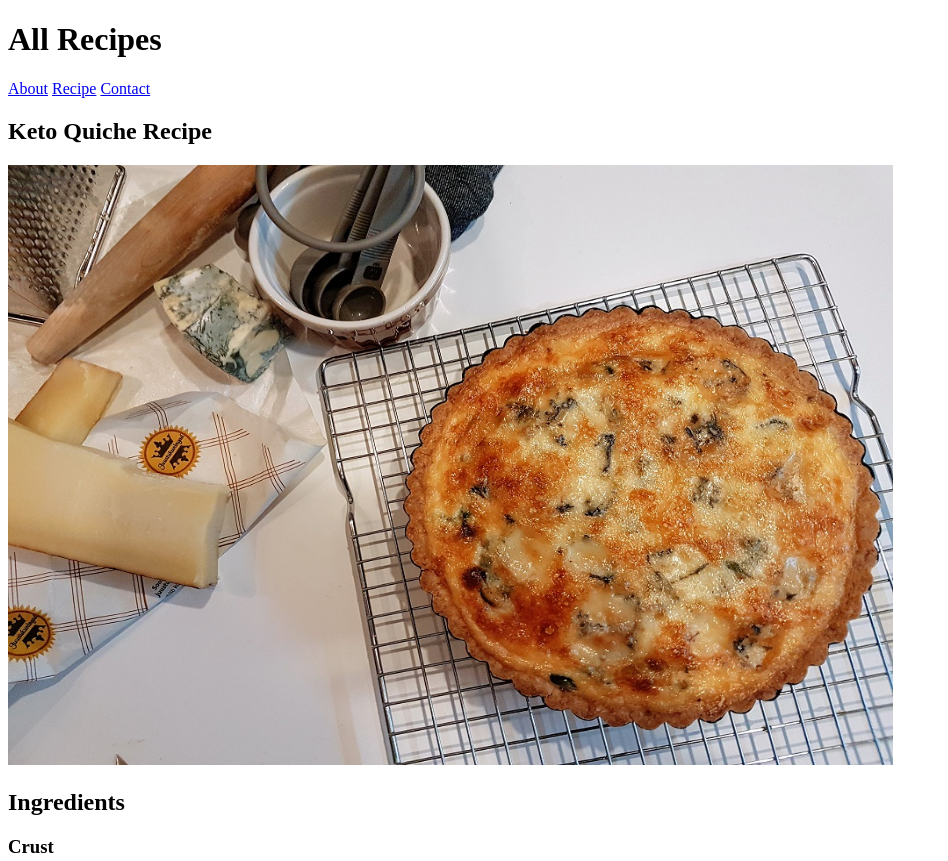
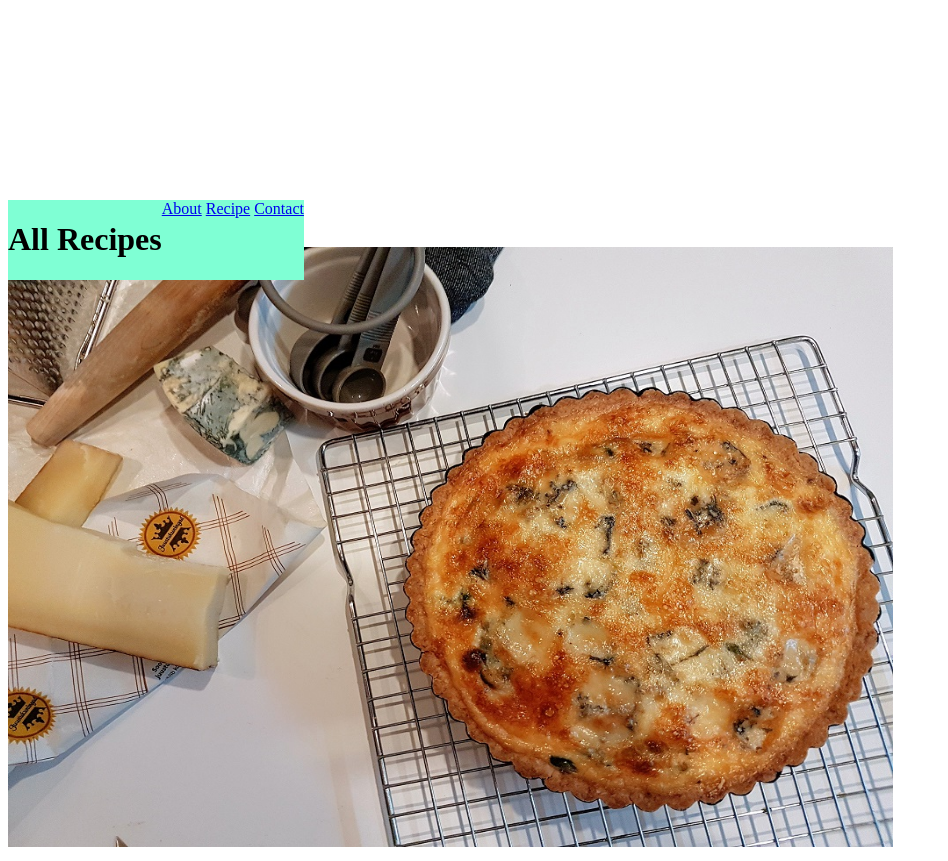
Before and after one commit to libicap/recipe, a plain HTML site: page index.html in a window 1280 px wide. Shown: the top 861 px of the page, without its empty margins (0-948 px from the left). Drawn offline with Linux system fonts and the light colour scheme.

Commit message:
header doesnt work

```diff
--- a/index.html
+++ b/index.html
@@ -6,15 +6,18 @@
 <body>
     <link href ="recipe.css" rel ="stylesheet" type ="text/css">
     <header>
+        <div class= "headercontainer">
             <h1>All Recipes</h1>
             <nav>
                 <a href="#"> About</a>
                 <a href="#">Recipe</a>
                 <a href="#">Contact</a>
             </nav>
+        </div>
+
     </header>
     <div>
-        <h2 id="title"></h2>
+        <h2 id="title" class="titlecontainer"></h2>
     </div>
     <div class="wholefood">
         <img id="food">
--- a/recipe.css
+++ b/recipe.css
@@ -2,3 +2,13 @@
     height: 600px;
     width: 70%;
 }
+
+.headercontainer {
+   position: fixed;
+   display: flex;
+   justify-content: space-between;
+   background-color: aquamarine;
+}
+.titlecontainer {
+    margin-top: 200px;
+}
```
Lines whose indentation alone changed are shown as unchanged.
